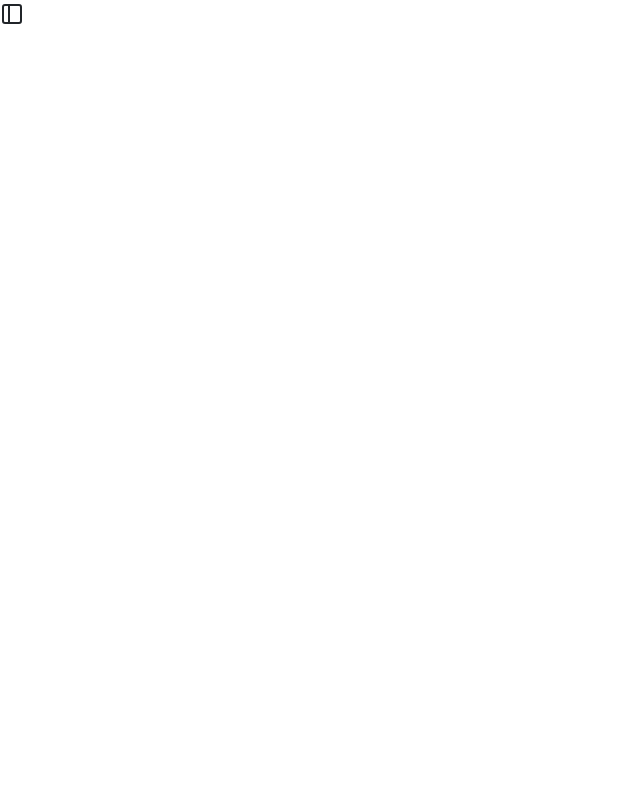
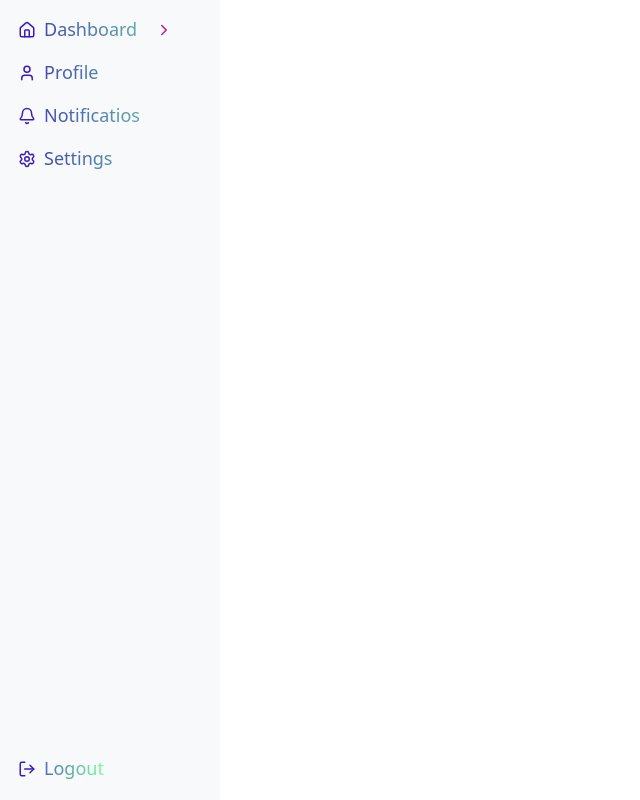
Before and after one commit to Manasghosh7681/TaskSphere, a React app: page / in a window 1280 px wide. Shown: the whole page, without its empty margins (0-640 px from the left). Built offline with nearby package versions, Linux system fonts and the light colour scheme; the HTML template or start-up script is replaced by a standard one.

Commit message:
Sidebar uodate

```diff
--- a/src/App.jsx
+++ b/src/App.jsx
@@ -1,10 +1,10 @@
-import { Sidebar } from "lucide-react";
+import Sideber from '../src/Components/Sidebar/Sidebar'
 
 
 
 const App = () => {
   return (
-    <Sidebar />
+    <Sideber />
   )
 }
 export default App;
```
